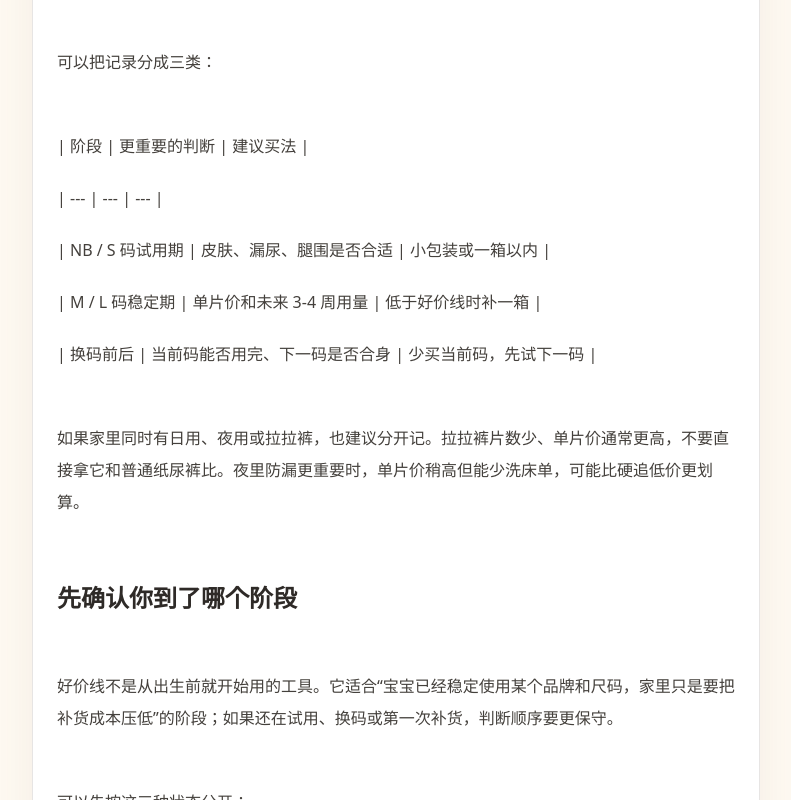
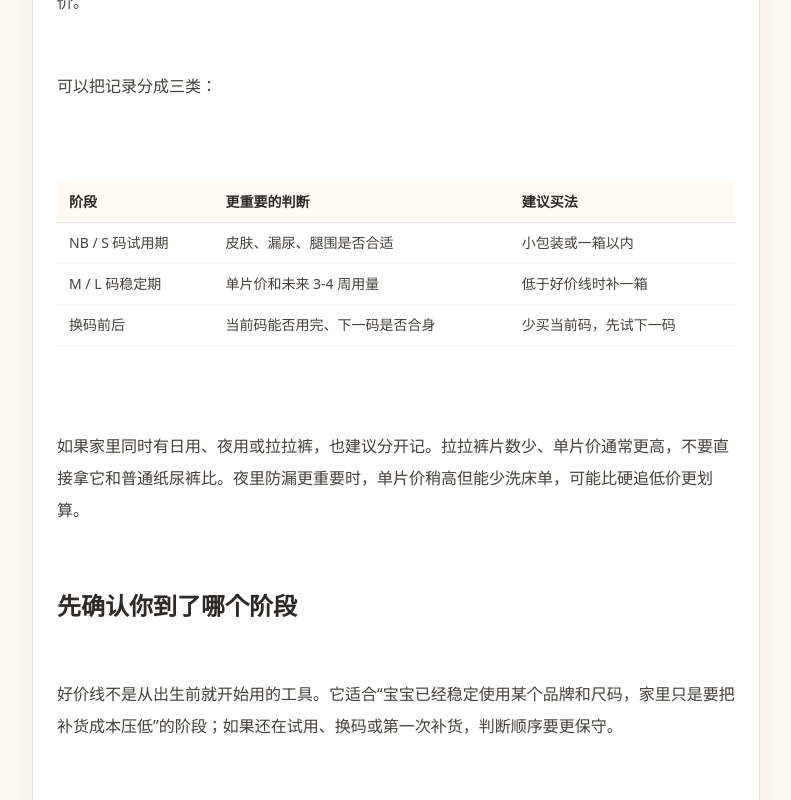
Before and after one commit to fengchuanli/mama-save-jp, a Next.js app: page /guides/diaper-price-line in a window 1280 px wide. Shown: the part 2560-3360 px from the top of the page, without its empty margins (244-1035 px from the left). Built offline with nearby package versions, Linux system fonts and the light colour scheme.

Commit message:
优化攻略正文移动端阅读

```diff
--- a/components/MarkdownContent.tsx
+++ b/components/MarkdownContent.tsx
@@ -1,6 +1,25 @@
 export function MarkdownContent({ content }: { content: string }) {
   const lines = content.split("\n");
-  const renderedLines: Array<JSX.Element | { index: number; trimmed: string }> = [];
+  const renderedLines: Array<
+    | JSX.Element
+    | { kind: "line"; index: number; trimmed: string }
+    | { kind: "list"; index: number; items: string[] }
+    | { kind: "table"; index: number; headers: string[]; rows: string[][] }
+  > = [];
+
+  function splitTableRow(line: string) {
+    return line
+      .trim()
+      .replace(/^\|/, "")
+      .replace(/\|$/, "")
+      .split("|")
+      .map((cell) => cell.trim());
+  }
+
+  function isTableDivider(line: string) {
+    const cells = splitTableRow(line);
+    return cells.length > 1 && cells.every((cell) => /^:?-{3,}:?$/.test(cell));
+  }
 
   for (let index = 0; index < lines.length; index += 1) {
     const line = lines[index];
@@ -27,14 +46,94 @@ export function MarkdownContent({ content }: { content: string }) {
       continue;
     }
 
-    renderedLines.push({ index, trimmed });
+    if (trimmed.startsWith("- ")) {
+      const items: string[] = [];
+      let listIndex = index;
+
+      while (listIndex < lines.length && lines[listIndex].trim().startsWith("- ")) {
+        items.push(lines[listIndex].trim().replace("- ", ""));
+        listIndex += 1;
+      }
+
+      renderedLines.push({ kind: "list", index, items });
+      index = listIndex - 1;
+      continue;
+    }
+
+    if (
+      trimmed.startsWith("|") &&
+      lines[index + 1]?.trim().startsWith("|") &&
+      isTableDivider(lines[index + 1])
+    ) {
+      const headers = splitTableRow(trimmed);
+      const rows: string[][] = [];
+      let rowIndex = index + 2;
+
+      while (rowIndex < lines.length && lines[rowIndex].trim().startsWith("|")) {
+        rows.push(splitTableRow(lines[rowIndex]));
+        rowIndex += 1;
+      }
+
+      renderedLines.push({ kind: "table", index, headers, rows });
+      index = rowIndex - 1;
+      continue;
+    }
+
+    renderedLines.push({ kind: "line", index, trimmed });
   }
 
   return (
     <>
       {renderedLines.map((item) => {
-        if (!("trimmed" in item)) {
+        if (!("kind" in item)) {
           return item;
+        }
+
+        if (item.kind === "list") {
+          return (
+            <ul key={item.index} className="my-4 space-y-2 pl-5 text-stone-700 sm:my-5 sm:pl-6">
+              {item.items.map((listItem, listIndex) => (
+                <li key={`${item.index}-${listIndex}`} className="list-disc leading-7 sm:leading-8">
+                  {listItem}
+                </li>
+              ))}
+            </ul>
+          );
+        }
+
+        if (item.kind === "table") {
+          return (
+            <div key={item.index} className="-mx-1 my-5 overflow-x-auto pb-1 sm:mx-0">
+              <table className="min-w-[40rem] border-collapse text-left text-sm leading-6 text-stone-700">
+                <thead>
+                  <tr>
+                    {item.headers.map((header, headerIndex) => (
+                      <th
+                        key={`${item.index}-header-${headerIndex}`}
+                        className="border-b border-stone-200 bg-cream px-3 py-2 font-semibold text-ink"
+                      >
+                        {header}
+                      </th>
+                    ))}
+                  </tr>
+                </thead>
+                <tbody>
+                  {item.rows.map((row, rowIndex) => (
+                    <tr key={`${item.index}-row-${rowIndex}`}>
+                      {item.headers.map((_, cellIndex) => (
+                        <td
+                          key={`${item.index}-cell-${rowIndex}-${cellIndex}`}
+                          className="border-b border-stone-100 px-3 py-2 align-top"
+                        >
+                          {row[cellIndex] || ""}
+                        </td>
+                      ))}
+                    </tr>
+                  ))}
+                </tbody>
+              </table>
+            </div>
+          );
         }
 
         const { index, trimmed } = item;
@@ -62,14 +161,6 @@ export function MarkdownContent({ content }: { content: string }) {
           );
         }
 
-        if (trimmed.startsWith("- ")) {
-          return (
-            <li key={index} className="ml-5 list-disc leading-7 text-stone-700 sm:ml-6 sm:leading-8">
-              {trimmed.replace("- ", "")}
-            </li>
-          );
-        }
-
         return (
           <p key={index} className="leading-7 text-stone-700 sm:leading-8">
             {trimmed}
```
Also changed, not shown: 1 other file (tests, documents, lock files or other folders).
